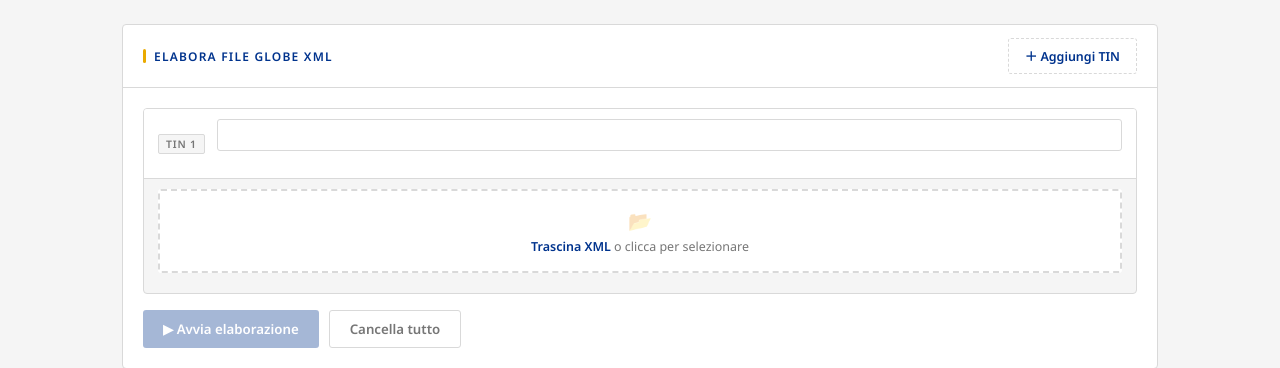
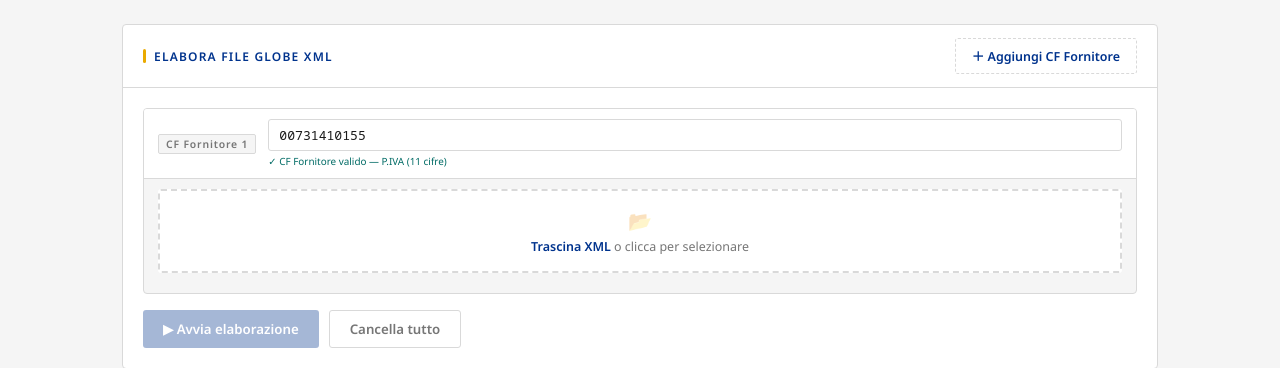
Before and after one commit to KPMG-LHIA/pillar-globe-dac9, a Flask app: page / in a window 1280 px wide. Shown: the part 64-432 px from the top of the page. Run offline with Flask 3, Linux system fonts and the light colour scheme.

Commit message:
Modifica label + default CF Fornitore

```diff
--- a/app.py
+++ b/app.py
@@ -16,7 +16,7 @@ from werkzeug.middleware.proxy_fix import ProxyFix
 BASE_DIR    = Path(__file__).parent
 UPLOAD_DIR  = BASE_DIR / "uploads"
 RESULTS_DIR = BASE_DIR / "results"
-DEFAULT_CF  = os.getenv("PILLAR_CF", "")
+DEFAULT_CF  = os.getenv("PILLAR_CF", "00731410155")
 
 UPLOAD_DIR.mkdir(exist_ok=True)
 RESULTS_DIR.mkdir(exist_ok=True)
--- a/templates/index.html
+++ b/templates/index.html
@@ -153,7 +153,7 @@
   <div class="card">
     <div class="card-head">
       <div class="card-title">Elabora file GloBE XML</div>
-      <button class="add-batch-btn" onclick="addBatch()">＋ Aggiungi TIN</button>
+      <button class="add-batch-btn" onclick="addBatch()">＋ Aggiungi CF Fornitore</button>
     </div>
     <div class="card-body">
       <div class="batch-list" id="batchList"></div>
@@ -248,7 +248,7 @@ function renderBatches() {
   container.innerHTML = batches.map((b, bi) => `
     <div class="batch-row" id="batch-${b.id}">
       <div class="batch-header">
-        <span class="batch-num">TIN ${bi + 1}</span>
+        <span class="batch-num">CF Fornitore ${bi + 1}</span>
         <div class="batch-cf-wrap">
           <input type="text" class="batch-cf" id="cf-input-${b.id}"
             placeholder=""
@@ -258,7 +258,7 @@ function renderBatches() {
           />
           <div class="cf-hint ${cfHintClass(b.cf)}" id="cf-hint-${b.id}">${cfHintText(b.cf)}</div>
         </div>
-        ${batches.length > 1 ? `<button class="batch-del" onclick="removeBatch(${b.id})" title="Rimuovi TIN">✕</button>` : ''}
+        ${batches.length > 1 ? `<button class="batch-del" onclick="removeBatch(${b.id})" title="Rimuovi CF Fornitore">✕</button>` : ''}
       </div>
       <div class="batch-body">
         <div class="drop" id="drop-${b.id}"
@@ -319,19 +319,19 @@ function cfHintClass(cf) {
 function cfHintText(cf) {
   const v = cf.trim().toUpperCase();
   if (!v) return '';
-  if (/^[0-9]{11}$/.test(v)) return '✓ TIN valido — P.IVA (11 cifre)';
-  if (/^[A-Z0-9]{16}$/.test(v)) return '✓ TIN valido — CF persona fisica (16 car.)';
+  if (/^[0-9]{11}$/.test(v)) return '✓ CF Fornitore valido — P.IVA (11 cifre)';
+  if (/^[A-Z0-9]{16}$/.test(v)) return '✓ CF Fornitore valido — CF persona fisica (16 car.)';
   if (/^[0-9]+$/.test(v)) {
     const rem = 11 - v.length;
-    if (rem > 0) return `TIN (P.IVA) — ancora ${rem} cifr${rem===1?'a':'e'}`;
+    if (rem > 0) return `CF Fornitore (P.IVA) — ancora ${rem} cifr${rem===1?'a':'e'}`;
     return '✗ P.IVA: esattamente 11 cifre numeriche';
   }
   if (/^[A-Z0-9]+$/.test(v)) {
     const rem = 16 - v.length;
-    if (rem > 0) return `TIN (CF) — ancora ${rem} caratteri`;
+    if (rem > 0) return `CF Fornitore (CF) — ancora ${rem} caratteri`;
     return '✗ CF: esattamente 16 caratteri alfanumerici';
   }
-  return '✗ TIN non valido — solo cifre (11) o alfanum. maiusc. (16)';
+  return '✗ CF Fornitore non valido — solo cifre (11) o alfanum. maiusc. (16)';
 }
 
 function updateCfHint(id, val) {
@@ -348,7 +348,7 @@ function checkReady() {
   const withFiles = batches.filter(b => b.files.length > 0);
   // Must have at least one batch with files
   const hasAnyFiles = withFiles.length > 0;
-  // Every batch with files must have a valid TIN (empty counts as invalid)
+  // Every batch with files must have a valid CF Fornitore (empty counts as invalid)
   const allTinsValid = withFiles.every(b => isCfValid(b.cf));
   document.getElementById('btnGo').disabled = !hasAnyFiles || !allTinsValid;
 }
@@ -368,7 +368,7 @@ function resetAll() {
 // ── Upload & pipeline ──────────────────────────────────────────────────────
 async function go() {
   const activeBatches = batches.filter(b => b.files.length > 0 && isCfValid(b.cf));
-  if (!activeBatches.length) { alert('Aggiungere almeno un file XML per ogni TIN valido.'); return; }
+  if (!activeBatches.length) { alert('Aggiungere almeno un file XML per ogni CF Fornitore valido.'); return; }
 
   const fd = new FormData();
   activeBatches.forEach(b => {
@@ -398,7 +398,7 @@ async function go() {
     if (!r.ok) { alert(d.error || 'Errore upload'); document.getElementById('btnGo').disabled = false; return; }
     jid = d.job_id;
     window._batchMeta = batchMeta; // keep for output grouping
-    addLog('Job avviato · ' + d.files.length + ' file · ' + activeBatches.length + ' TIN');
+    addLog('Job avviato · ' + d.files.length + ' file · ' + activeBatches.length + ' CF Fornitore');
     llen = 1;
     if (poll) clearInterval(poll);
     poll = setInterval(tick, 2000);
@@ -469,7 +469,7 @@ function showResults(jid, outputs) {
       <div class="result-group-head">
         <span class="result-group-icon">📄</span>
         <span class="result-group-name">${escHtml(g.stem)}.xml</span>
-        ${g.cf ? `<span class="result-group-cf">TIN: ${escHtml(g.cf)}</span>` : ''}
+        ${g.cf ? `<span class="result-group-cf">Codice Fiscale Fornitore: ${escHtml(g.cf)}</span>` : ''}
       </div>
       <div class="result-group-body">
         ${g.outputs.map(o => {
```
